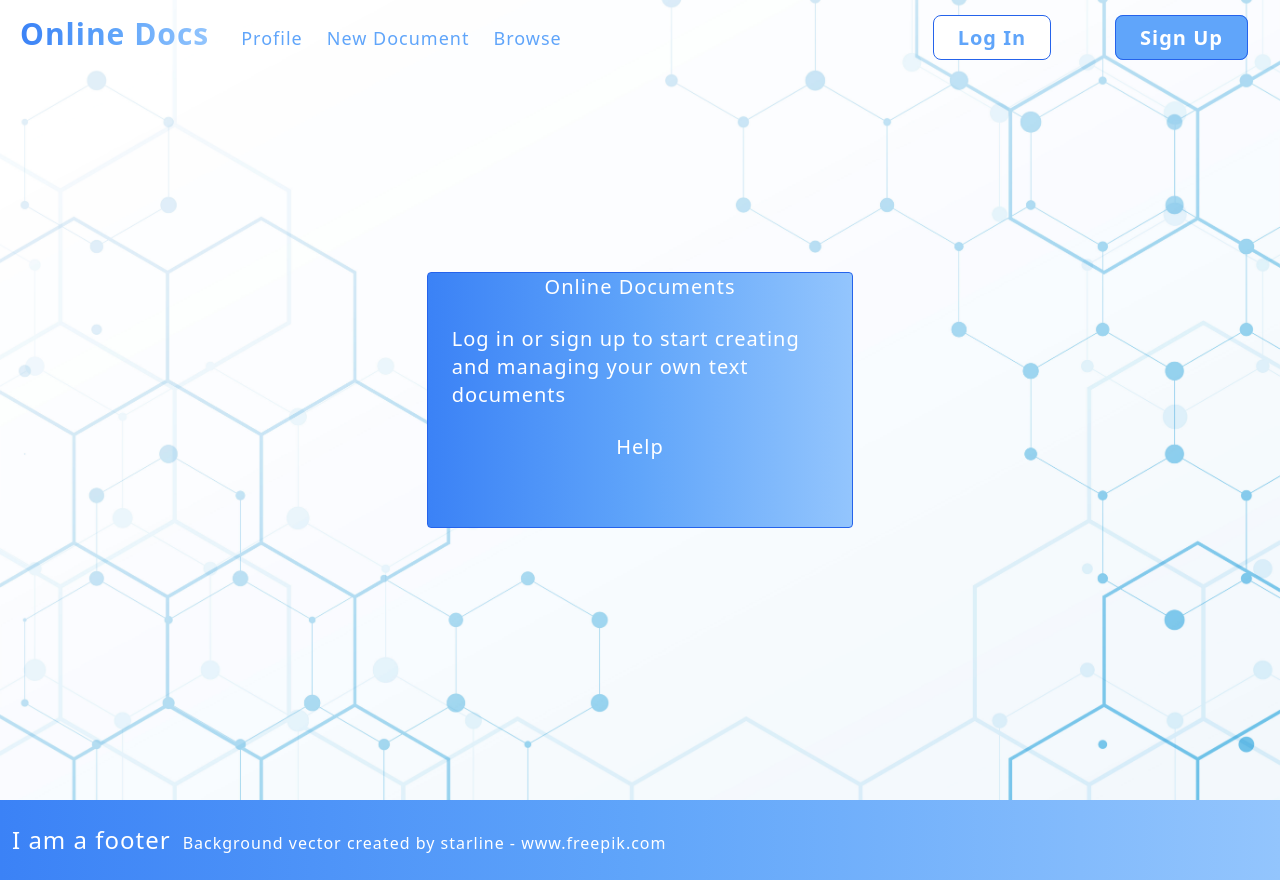
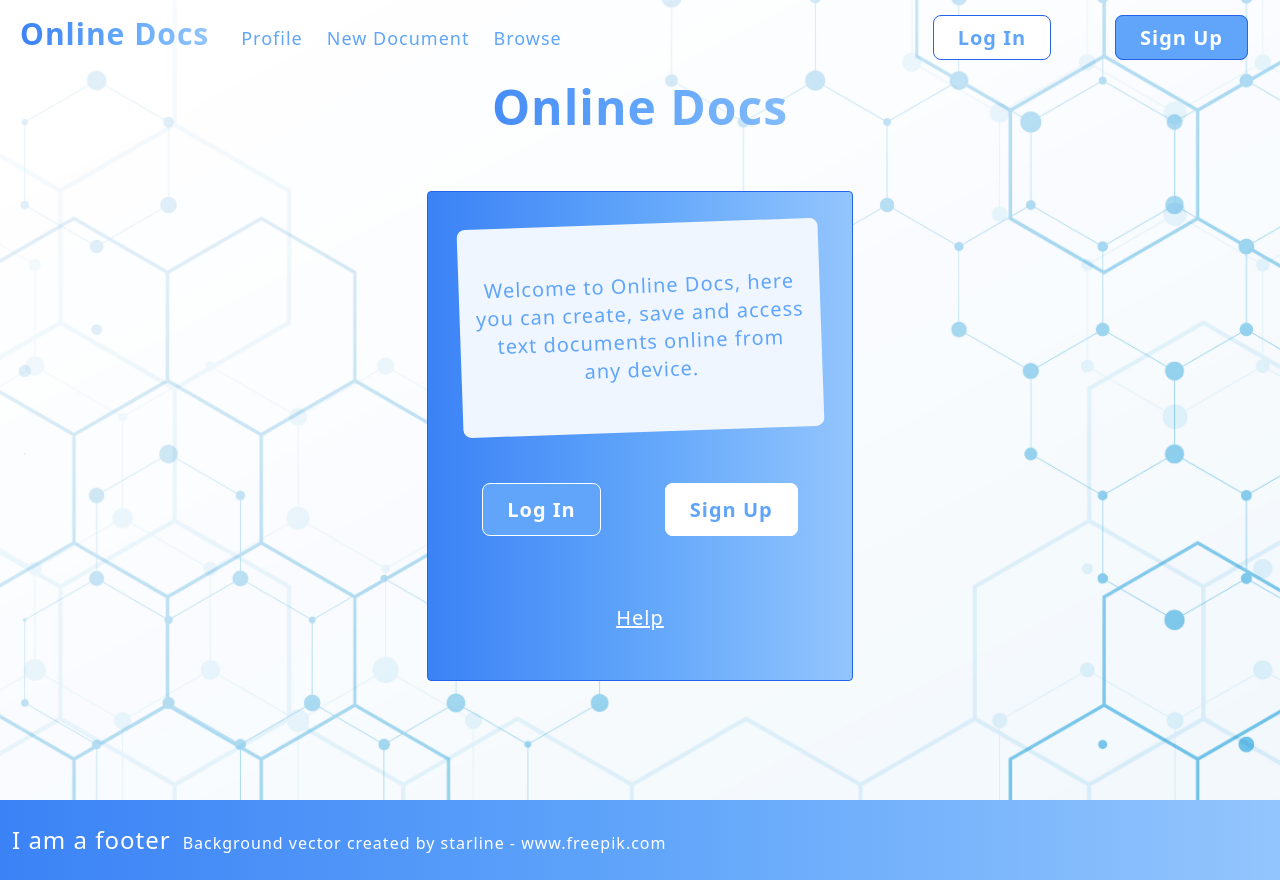
Before and after one commit to davidlidebrandt/online-documents, a React (Create React App) app: page / in a window 1280 px wide. Built offline with nearby package versions, Linux system fonts and the light colour scheme; no server answers.

Commit message:
Style index page

```diff
--- a/src/components/Home.js
+++ b/src/components/Home.js
@@ -2,12 +2,23 @@ import { Link } from 'react-router-dom';
 
 function Home() {
     return (
+        <>
+        <div className="col-span-8 col-start-3 md:col-start-5 md:col-span-4 text-center">
+        <h3 className="my-3 font-bold text-5xl bg-white bg-gradient-to-r from-blue-500 via-blue-400 to-blue-300 bg-clip-text gradient-color">Online Docs</h3>
+        </div>
 
-        <div className="col-span-8 col-start-3 md:col-start-5 md:col-span-4 bg-gradient-to-r from-blue-500 via-blue-400 to-blue-300  mg-auto my-12 inline-block border h-64 text-center rounded border-blue-600 text-white text-xl font-medium">
-          <h3>Online Documents</h3>
-          <p className="m-6 text-left"><Link className="">Log in</Link> or <Link>sign up</Link> to start creating and managing your own text documents</p>
-          <p>Help</p>
+        <div className="col-span-8 col-start-3 md:col-start-5 md:col-span-4 bg-gradient-to-r from-blue-500 via-blue-400 to-blue-300  mg-auto my-12 inline-block border text-center rounded border-blue-600 text-white text-xl font-medium">
+
+          <p className="py-12 px-4 mx-8 my-8 text-blue-400  bg-blue-50 rounded-lg transform -rotate-2">Welcome to Online Docs, here you can create, save and access text documents online from any device.</p>
+          <div className="py-8 my-8">
+          <Link className="m-0 border border-white rounded-lg px-6 py-3 text-xl font-semibold bg-blue-400 mx-8 my-5 text-white">Log In</Link>
+          <Link className="m-0 border border-white rounded-lg px-6 py-3 text-xl font-semibold bg-white mx-8 my-5 text-blue-400">Sign Up</Link>
+          </div>
+          <div className="my-8 p-4">
+              <Link className="underline">Help</Link>
+          </div>
         </div>
+        </>
     );
 }
 
```
